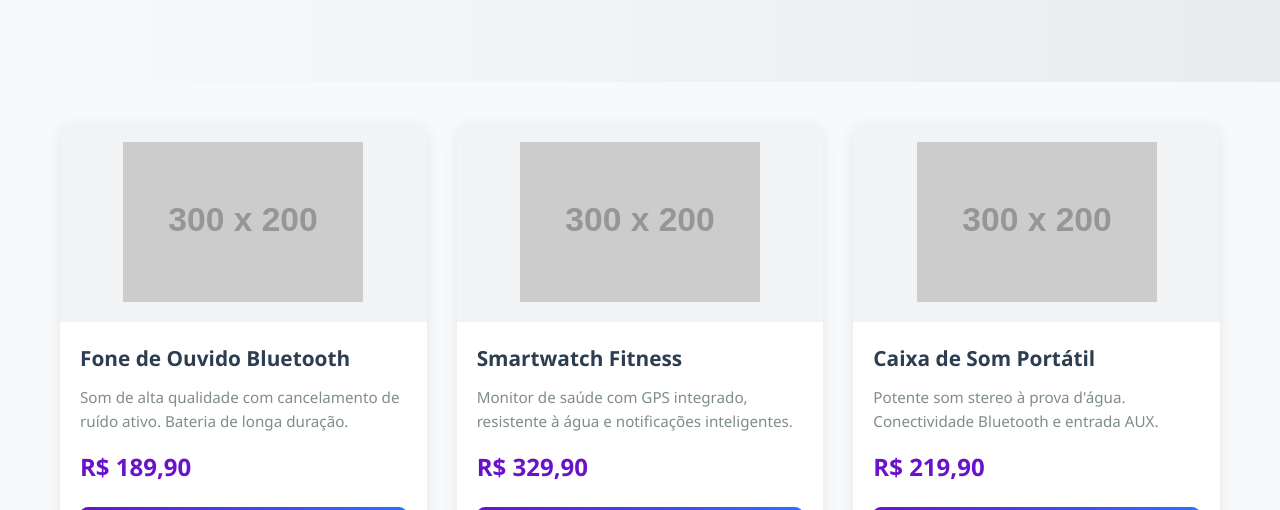
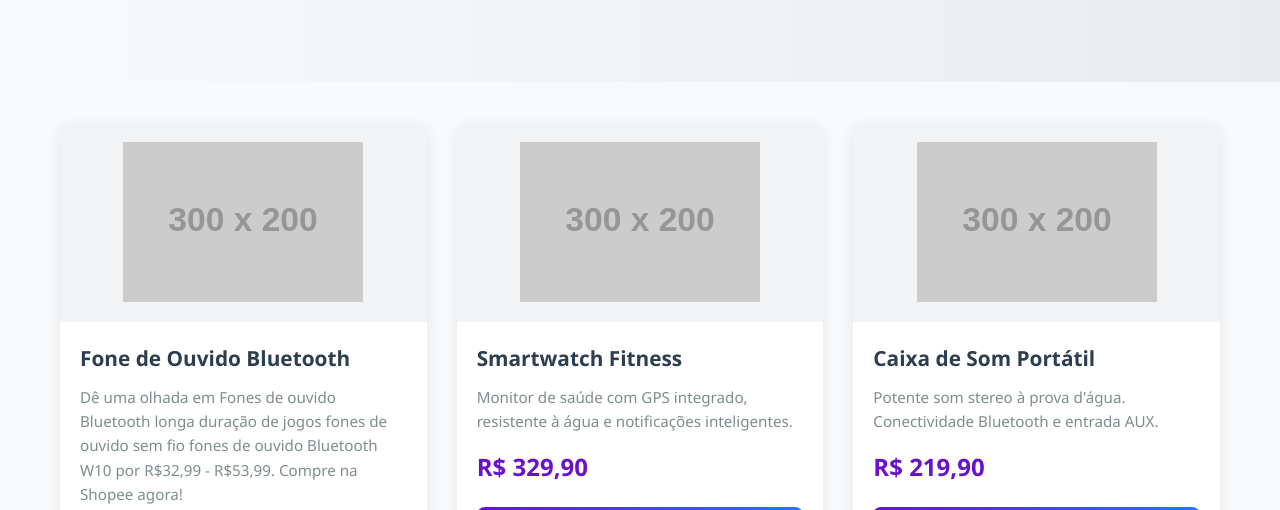
Before and after one commit to osalfas/Loja-Tech, a plain HTML site: page index.html in a window 1280 px wide. Shown: the part 290-800 px from the top of the page. Drawn offline with Linux system fonts and the light colour scheme; placeholder pictures from the web are drawn by us.

Commit message:
Update index.html

```diff
--- a/index.html
+++ b/index.html
@@ -293,10 +293,10 @@
             {
                 id: 1,
                 name: "Fone de Ouvido Bluetooth",
-                description: "Som de alta qualidade com cancelamento de ruído ativo. Bateria de longa duração.",
+                description: "Dê uma olhada em Fones de ouvido Bluetooth longa duração de jogos fones de ouvido sem fio fones de ouvido Bluetooth W10 por R$32,99 - R$53,99. Compre na Shopee agora!",
                 price: "R$ 189,90",
                 image: "produto1.png", // Altere para o nome do seu arquivo PNG
-                affiliateLink: "https://exemplo.com/afiliado1" // Seu link de afiliado aqui
+                affiliateLink: "https://s.shopee.com.br/9AHL5edV1h" // Seu link de afiliado aqui
             },
             {
                 id: 2,
```
